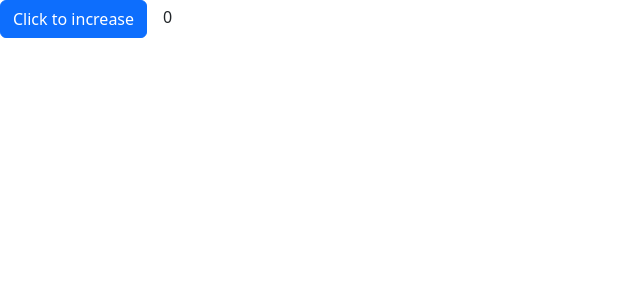
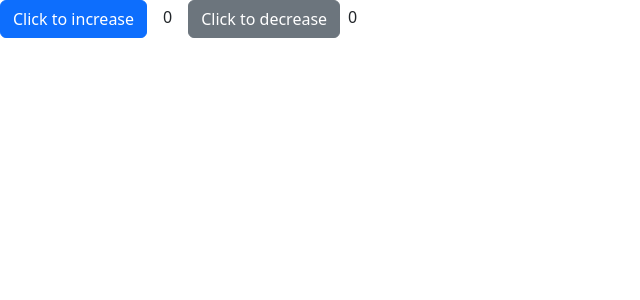
Before and after one commit to pan-asovsky/lanaata, a Vue app: page / in a window 1280 px wide. Shown: the top 300 px of the page, without its empty margins (0-640 px from the left). Built offline with nearby package versions, Linux system fonts and the light colour scheme.

Commit message:
downclicker component

```diff
--- a/src/App.vue
+++ b/src/App.vue
@@ -1,18 +1,11 @@
 <template>
-  <div id="app">
     <Upclicker/>
-  </div>
+    <Downclicker/>
 </template>
 
-<script>
+<script setup lang="ts">
 import Upclicker from './components/Upclicker.vue';
-
-export default {
-  name: 'App',
-  components: {
-    Upclicker
-  }
-}
+import Downclicker from "./components/Downclicker.vue";
 </script>
 
 <style scoped>
--- /dev/null
+++ b/src/components/Downclicker.vue
@@ -0,0 +1,17 @@
+<template>
+  <div class="btn btn-secondary" @click="count--">Click to decrease</div>
+  <span class="ms-2">{{ count }}</span>
+</template>
+
+<script setup lang="ts">
+import { onMounted, ref } from "vue";
+
+const count = ref(0);
+
+onMounted(() => {
+    console.log('Downclicker mounted.')
+})
+</script>
+
+<style scoped>
+</style>
--- a/src/components/Upclicker.vue
+++ b/src/components/Upclicker.vue
@@ -1,10 +1,10 @@
 <template>
     <div class="btn btn-primary" @click="count++">Click to increase</div>
-    <span class="ms-3">{{ count }}</span>
+    <span class="p-3">{{ count }}</span>
 </template>
 
 <script setup lang="ts">
-import { onMounted, ref} from "vue";
+import { onMounted, ref } from "vue";
 
 const count = ref(0);
 
```
